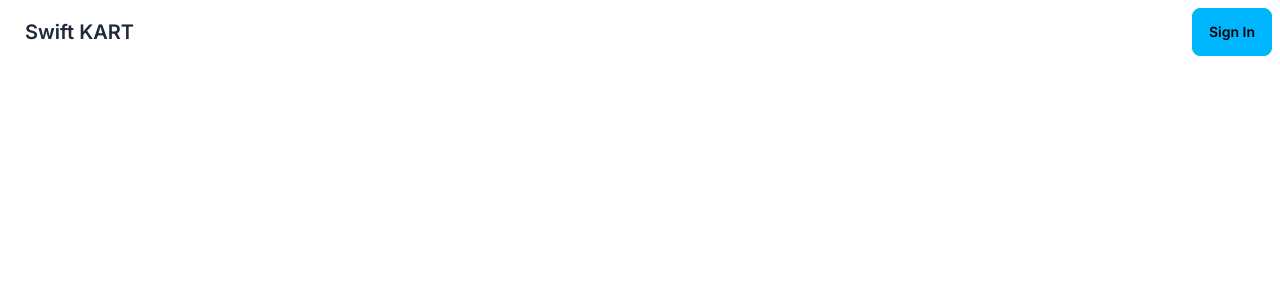
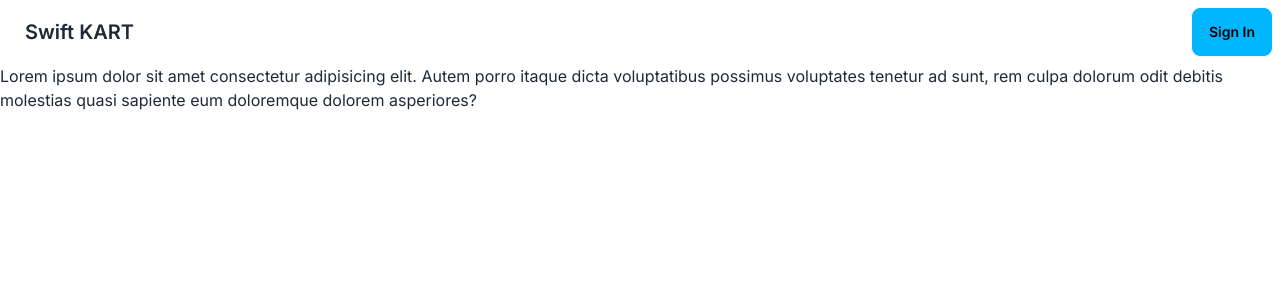
Before and after one commit to Anurag2293/swift-kart, a Next.js app: page / in a window 1280 px wide. Shown: the top 300 px of the page. Built offline with nearby package versions, Linux system fonts and the light colour scheme; no server answers.

Commit message:
feat - frontend for next-auth complete

```diff
--- a/src/app/(client)/layout.tsx
+++ b/src/app/(client)/layout.tsx
@@ -1,6 +1,7 @@
 import type { Metadata } from "next";
 import { Inter } from "next/font/google";
 import "@/styles/globals.css";
+import Navbar from "@/components/Navbar";
 
 const inter = Inter({ subsets: ["latin"] });
 
@@ -17,7 +18,10 @@ export default function RootLayout({
 	return (
 		<html lang="en">
 			<head><link rel="icon" href="/favicon.ico" sizes="any" /></head>
-      <body className={inter.className}>{children}</body>
+			<body className={inter.className}>
+				<Navbar />
+				{children}
+			</body>
 		</html>
 	);
 }
--- a/src/app/(client)/page.tsx
+++ b/src/app/(client)/page.tsx
@@ -3,6 +3,6 @@ import Navbar from "@/components/Navbar";
 
 export default async function Home() {
 	return (
-		<Navbar />
+		<p>Lorem ipsum dolor sit amet consectetur adipisicing elit. Autem porro itaque dicta voluptatibus possimus voluptates tenetur ad sunt, rem culpa dolorum odit debitis molestias quasi sapiente eum doloremque dolorem asperiores?</p>
 	);
 }
--- a/src/components/Navbar.tsx
+++ b/src/components/Navbar.tsx
@@ -1,7 +1,7 @@
 import React from 'react'
 import { auth } from '@/app/auth'
-import GoogleSignInButton from './GoogleSignInButton';
-import GoogleSignOutButton from './GoogleSignOutButton';
+import GoogleSignInButton from './ui/GoogleSignInButton';
+import GoogleSignOutButton from './ui/GoogleSignOutButton';
 import ThemeController from './ThemeController';
 
 const Navbar = async () => {
--- a/src/components/ThemeController.tsx
+++ b/src/components/ThemeController.tsx
@@ -11,6 +11,7 @@ const ThemeController = (props: Props) => {
             </div>
             <ul tabIndex={0} className="dropdown-content z-[1] p-2 shadow-2xl bg-base-300 rounded-box w-52">
                 <li><input type="radio" name="theme-dropdown" className="theme-controller btn btn-sm btn-block btn-ghost justify-start" aria-label="Default" value="default" /></li>
+                <li><input type="radio" name="theme-dropdown" className="theme-controller btn btn-sm btn-block btn-ghost justify-start" aria-label="Light" value="light" /></li>
                 <li><input type="radio" name="theme-dropdown" className="theme-controller btn btn-sm btn-block btn-ghost justify-start" aria-label="Retro" value="retro" /></li>
                 <li><input type="radio" name="theme-dropdown" className="theme-controller btn btn-sm btn-block btn-ghost justify-start" aria-label="Cyberpunk" value="cyberpunk" /></li>
                 <li><input type="radio" name="theme-dropdown" className="theme-controller btn btn-sm btn-block btn-ghost justify-start" aria-label="Valentine" value="valentine" /></li>
```
Also changed, not shown: src/components/ui/GoogleSignInButton.tsx (renamed from src/components/GoogleSignInButton.tsx), src/components/ui/GoogleSignOutButton.tsx (renamed from src/components/GoogleSignOutButton.tsx). Lines whose indentation alone changed are shown as unchanged.
